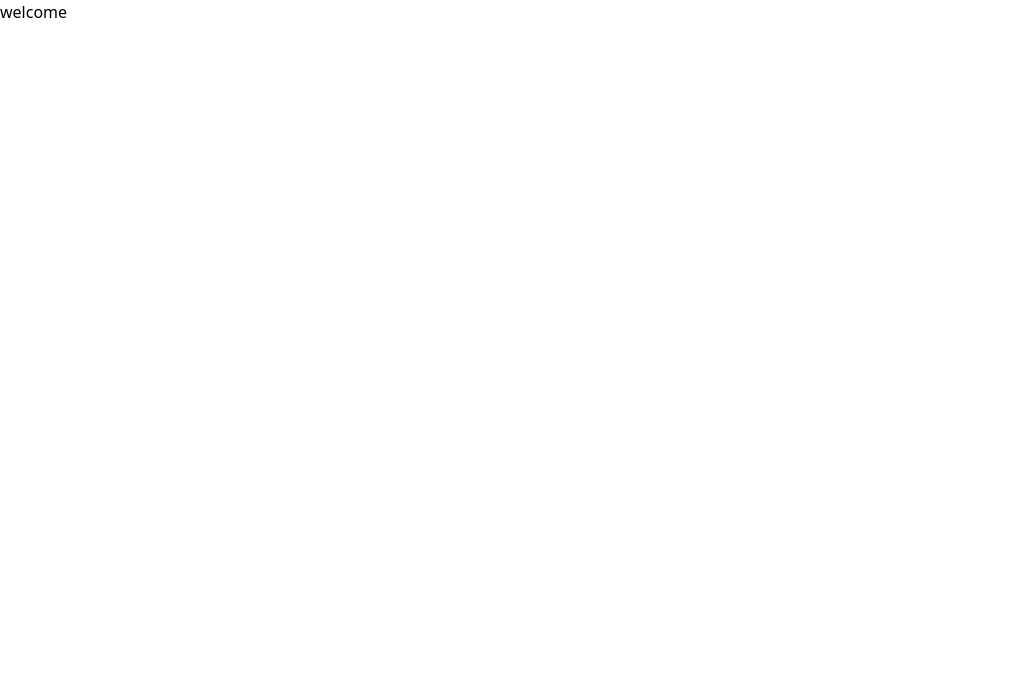
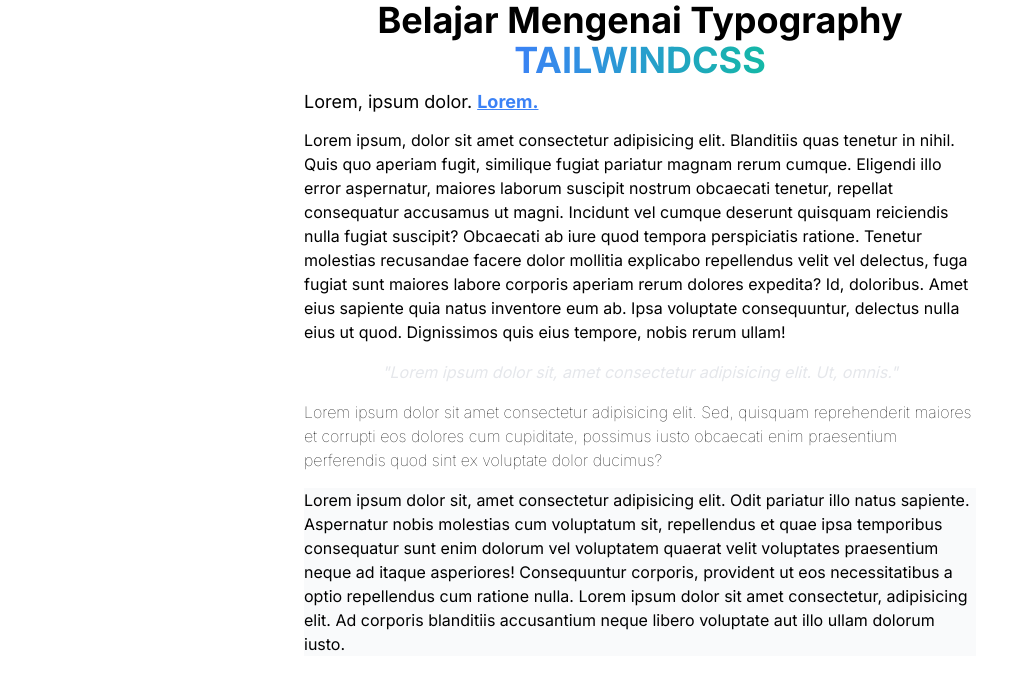
Before and after one commit to nizamsalihin/belajar-tailwind-1, a website: page public/index.html in a window 1280 px wide. Shown: the whole page, without its empty margins (0-1033 px from the left). Drawn offline with Linux system fonts and the light colour scheme.

Commit message:
belajar typography

```diff
--- a/public/index.html
+++ b/public/index.html
@@ -5,9 +5,40 @@
     <meta http-equiv="X-UA-Compatible" content="IE=edge">
     <meta name="viewport" content="width=device-width, initial-scale=1.0">
     <title>Document</title>
+    <link rel="preconnect" href="https://fonts.googleapis.com">
+    <link rel="preconnect" href="https://fonts.gstatic.com" crossorigin>
+    <link
+        href="https://fonts.googleapis.com/css2?family=Inter:wght@100;300;400;600;700;900&family=Outfit:wght@700&display=swap"
+        rel="stylesheet">
     <link rel="stylesheet" href="css/style.css">
+
 </head>
 <body>
-    <h1>welcome</h1>
+    <section class="mb-96 font-inter max-w-2xl mx-auto">
+        <h2 class="mb-2 text-4xl font-bold text-center capitalize">belajar mengenai typography
+            <span class="uppercase bg-gradient-to-r from-blue-500 to-teal-500 bg-clip-text text-transparent">
+                tailwindcss
+            </span>
+            </h2>
+        <p class="text-lg mb-3">
+            Lorem, ipsum dolor. <a href="#" class="underline font-bold text-blue-500">Lorem.</a>
+        </p>
+        <p class="mb-4">
+            Lorem ipsum, dolor sit amet consectetur adipisicing elit. Blanditiis quas tenetur in nihil. Quis quo aperiam fugit, similique fugiat pariatur magnam rerum cumque. Eligendi illo error aspernatur, maiores laborum suscipit nostrum obcaecati tenetur, repellat consequatur accusamus ut magni. Incidunt vel cumque deserunt quisquam reiciendis nulla fugiat suscipit? Obcaecati ab iure quod tempora perspiciatis ratione. Tenetur molestias recusandae facere dolor mollitia explicabo repellendus velit vel delectus, fuga fugiat sunt maiores labore corporis aperiam rerum dolores expedita? Id, doloribus. Amet eius sapiente quia natus inventore eum ab. Ipsa voluptate consequuntur, delectus nulla eius ut quod. Dignissimos quis eius tempore, nobis rerum ullam!
+        </p>
+
+        <p class="mb-4 italic text-center text-gray-200">
+            "Lorem ipsum dolor sit, amet consectetur adipisicing elit. Ut, omnis."
+        </p>
+
+        <p class="mb-4 font-thin">
+            Lorem ipsum dolor sit amet consectetur adipisicing elit. Sed, quisquam reprehenderit maiores et corrupti eos dolores cum cupiditate, possimus iusto obcaecati enim praesentium perferendis quod sint ex voluptate dolor ducimus?
+        </p>
+        <p class="mb-4 bg-gray-50">
+            Lorem ipsum dolor sit, amet consectetur adipisicing elit. Odit pariatur illo natus sapiente. Aspernatur nobis molestias cum voluptatum sit, repellendus et quae ipsa temporibus consequatur sunt enim dolorum vel voluptatem quaerat velit voluptates praesentium neque ad itaque asperiores! Consequuntur corporis, provident ut eos necessitatibus a optio repellendus cum ratione nulla. Lorem ipsum dolor sit amet consectetur, adipisicing elit. Ad corporis blanditiis accusantium neque libero voluptate aut illo ullam dolorum iusto.
+        </p>
+    </section>
+
+
 </body>
 </html>
--- a/tailwind.config.js
+++ b/tailwind.config.js
@@ -2,7 +2,16 @@
 module.exports = {
   content: ["./public/**/*.{html,js}"],
   theme: {
-    extend: {},
+    extend: {
+      fontFamily: {
+        inter : ['Inter']
+      },
+      colors: {
+        wpu: '#bada55',
+        kopi: '#c0ffee',
+      }
+
+    },
   },
   plugins: [],
 }
```
Also changed, not shown: public/css/style.css.
